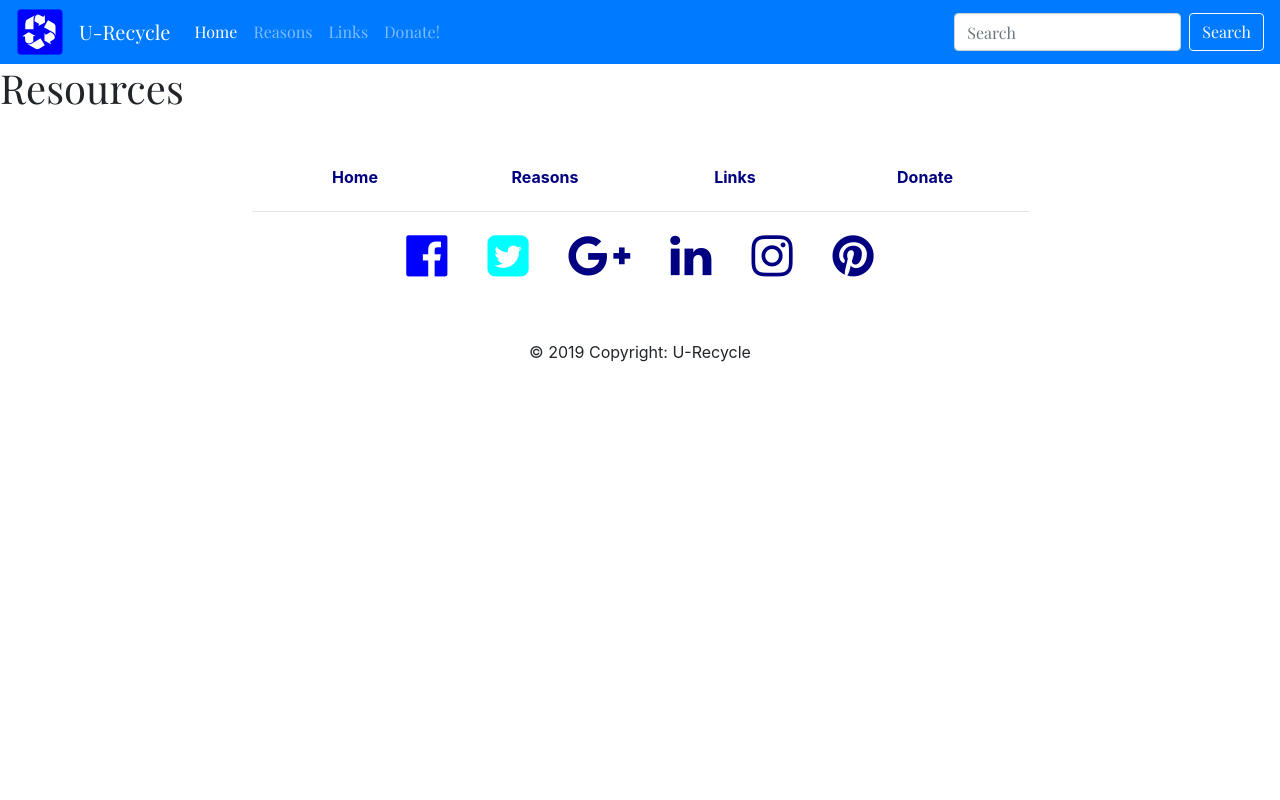
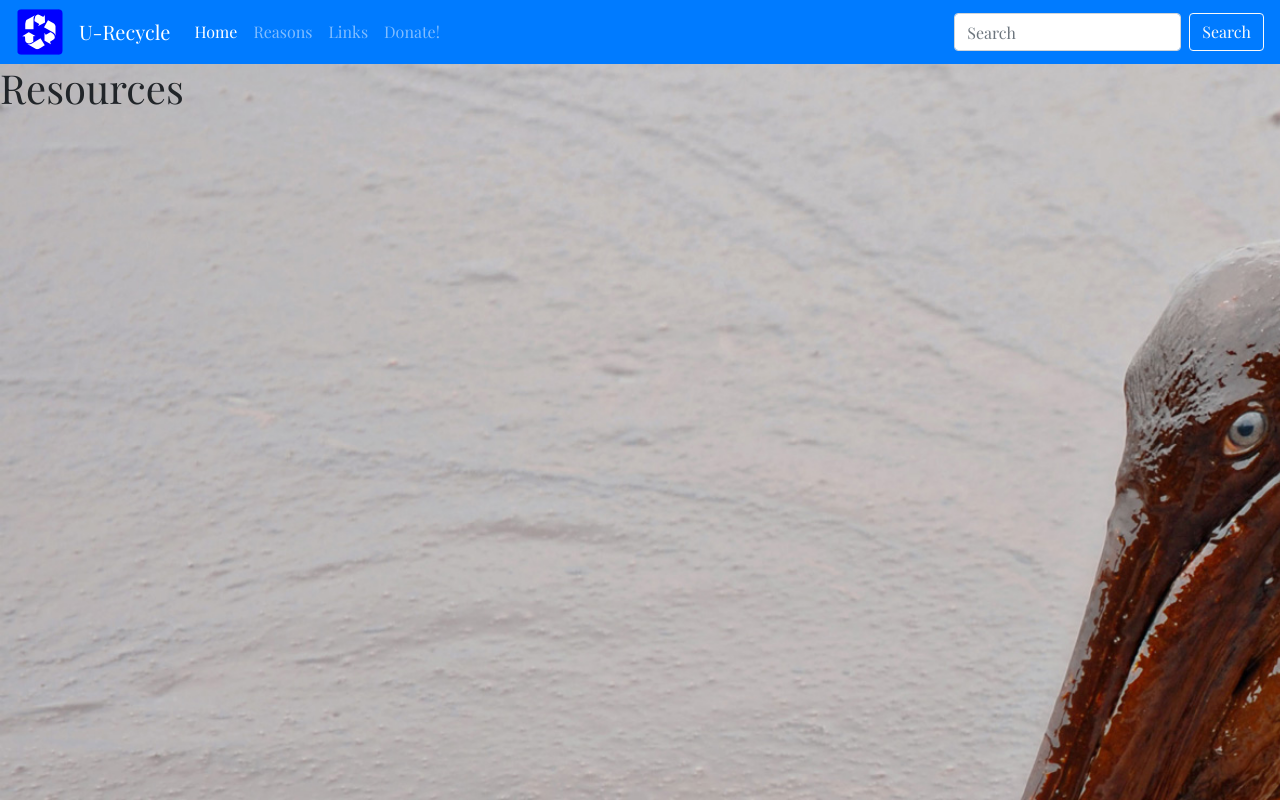
Before and after one commit to Woz-U-Group-Projects/team-eco-group, a React (Create React App) app in the folder client/: page /links in a window 1280 px wide. Shown: the top 800 px of the page. Built offline with nearby package versions, Linux system fonts and the light colour scheme.

Commit message:
links page updated

```diff
--- a/client/src/screens/Links.js
+++ b/client/src/screens/Links.js
@@ -1,7 +1,10 @@
 import React from 'react';
+import './links.css';
 
 const Links = () => (
+    <div className="oil">
     <h1>Resources</h1>
+</div>
 );
 
 export default Links;
```
